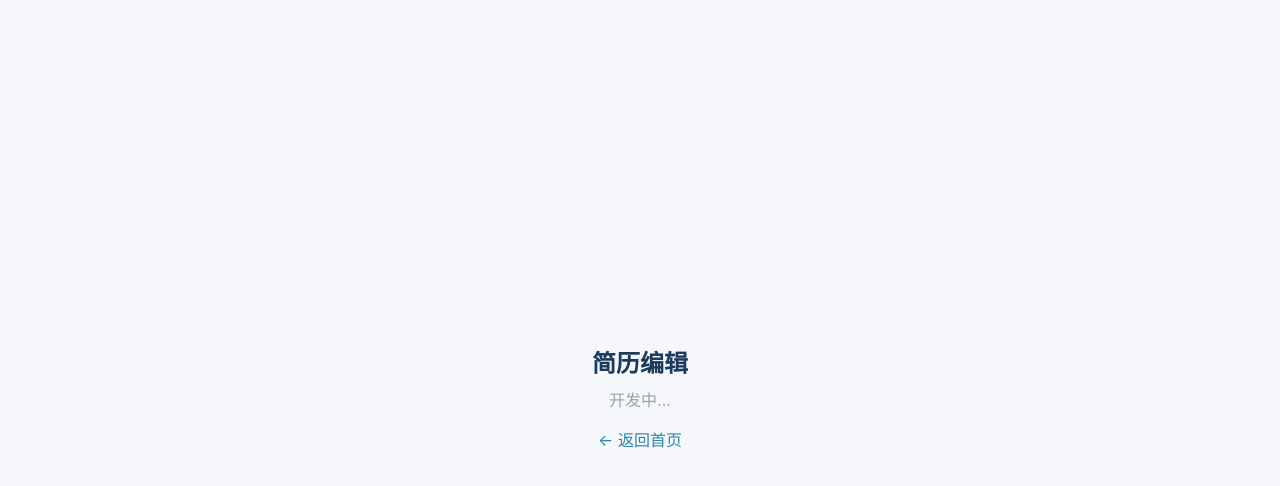
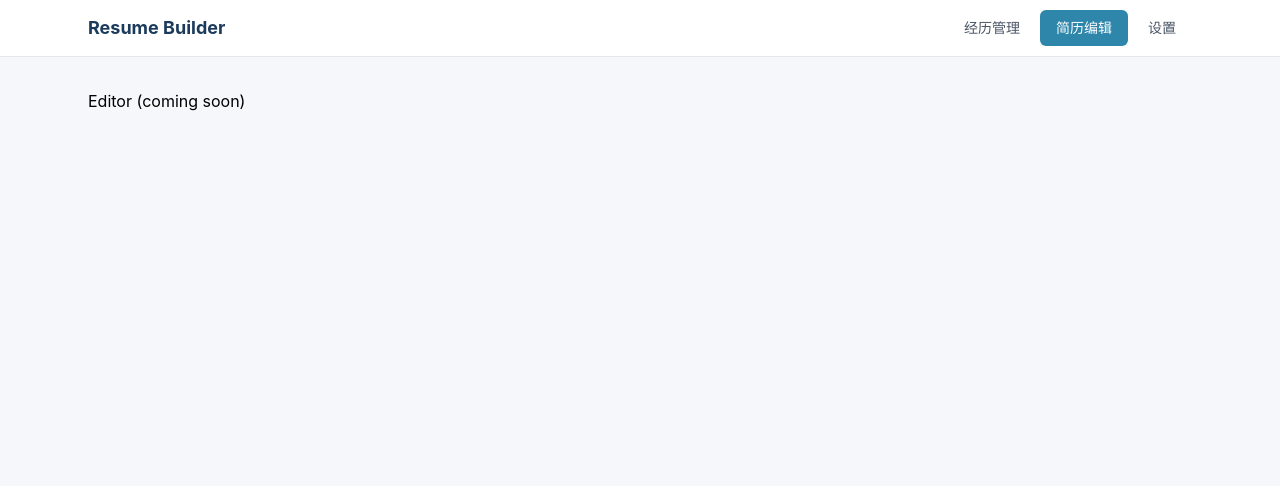
Before and after one commit to csy0408/resume-builder, a React (Vite) app: page /editor in a window 1280 px wide. Shown: the top 486 px of the page. Built offline with nearby package versions, Linux system fonts and the light colour scheme.

Commit message:
feat: add layout shell with navigation header

```diff
--- a/src/App.tsx
+++ b/src/App.tsx
@@ -1,15 +1,16 @@
 import { BrowserRouter, Routes, Route } from 'react-router-dom';
+import Layout from './components/layout/Layout';
 import Home from './pages/Home';
+import Profile from './pages/Profile';
+import Editor from './pages/Editor';
+import Settings from './pages/Settings';
 
 function PlaceholderPage({ title }: { title: string }) {
   return (
-    <div className="min-h-screen bg-[var(--color-bg)] flex items-center justify-center">
+    <div className="flex items-center justify-center py-20">
       <div className="text-center">
         <h2 className="text-2xl font-bold text-[var(--color-primary-dark)] mb-2">{title}</h2>
         <p className="text-gray-400">开发中...</p>
-        <a href="/" className="text-[var(--color-primary)] mt-4 inline-block hover:underline">
-          ← 返回首页
-        </a>
       </div>
     </div>
   );
@@ -20,10 +21,12 @@ export default function App() {
     <BrowserRouter>
       <Routes>
         <Route path="/" element={<Home />} />
-        <Route path="/profile" element={<PlaceholderPage title="经历管理" />} />
+        <Route element={<Layout />}>
+          <Route path="/profile" element={<Profile />} />
+          <Route path="/editor" element={<Editor />} />
+          <Route path="/settings" element={<Settings />} />
+        </Route>
         <Route path="/jd" element={<PlaceholderPage title="JD 匹配" />} />
-        <Route path="/editor" element={<PlaceholderPage title="简历编辑" />} />
-        <Route path="/settings" element={<PlaceholderPage title="设置" />} />
       </Routes>
     </BrowserRouter>
   );
--- /dev/null
+++ b/src/components/layout/Header.tsx
@@ -0,0 +1,36 @@
+import { Link, useLocation } from 'react-router-dom';
+
+const NAV_ITEMS = [
+  { to: '/profile', label: '经历管理' },
+  { to: '/editor', label: '简历编辑' },
+  { to: '/settings', label: '设置' },
+];
+
+export default function Header() {
+  const location = useLocation();
+
+  return (
+    <header className="bg-white border-b border-gray-200 sticky top-0 z-50">
+      <div className="max-w-6xl mx-auto px-6 h-14 flex items-center justify-between">
+        <Link to="/" className="text-lg font-bold text-[var(--color-primary-dark)] hover:opacity-80">
+          Resume Builder
+        </Link>
+        <nav className="flex gap-1">
+          {NAV_ITEMS.map((item) => (
+            <Link
+              key={item.to}
+              to={item.to}
+              className={`px-4 py-2 rounded-md text-sm transition-colors ${
+                location.pathname.startsWith(item.to)
+                  ? 'bg-[var(--color-primary)] text-white'
+                  : 'text-gray-600 hover:bg-gray-100'
+              }`}
+            >
+              {item.label}
+            </Link>
+          ))}
+        </nav>
+      </div>
+    </header>
+  );
+}
--- /dev/null
+++ b/src/components/layout/Layout.tsx
@@ -0,0 +1,13 @@
+import { Outlet } from 'react-router-dom';
+import Header from './Header';
+
+export default function Layout() {
+  return (
+    <div className="min-h-screen bg-[var(--color-bg)]">
+      <Header />
+      <main className="max-w-6xl mx-auto px-6 py-8">
+        <Outlet />
+      </main>
+    </div>
+  );
+}
--- /dev/null
+++ b/src/pages/Editor.tsx
@@ -0,0 +1,3 @@
+export default function Editor() {
+  return <div>Editor (coming soon)</div>;
+}
--- /dev/null
+++ b/src/pages/Profile.tsx
@@ -0,0 +1,3 @@
+export default function Profile() {
+  return <div>Profile (coming soon)</div>;
+}
--- /dev/null
+++ b/src/pages/Settings.tsx
@@ -0,0 +1,3 @@
+export default function Settings() {
+  return <div>Settings (coming soon)</div>;
+}
```
